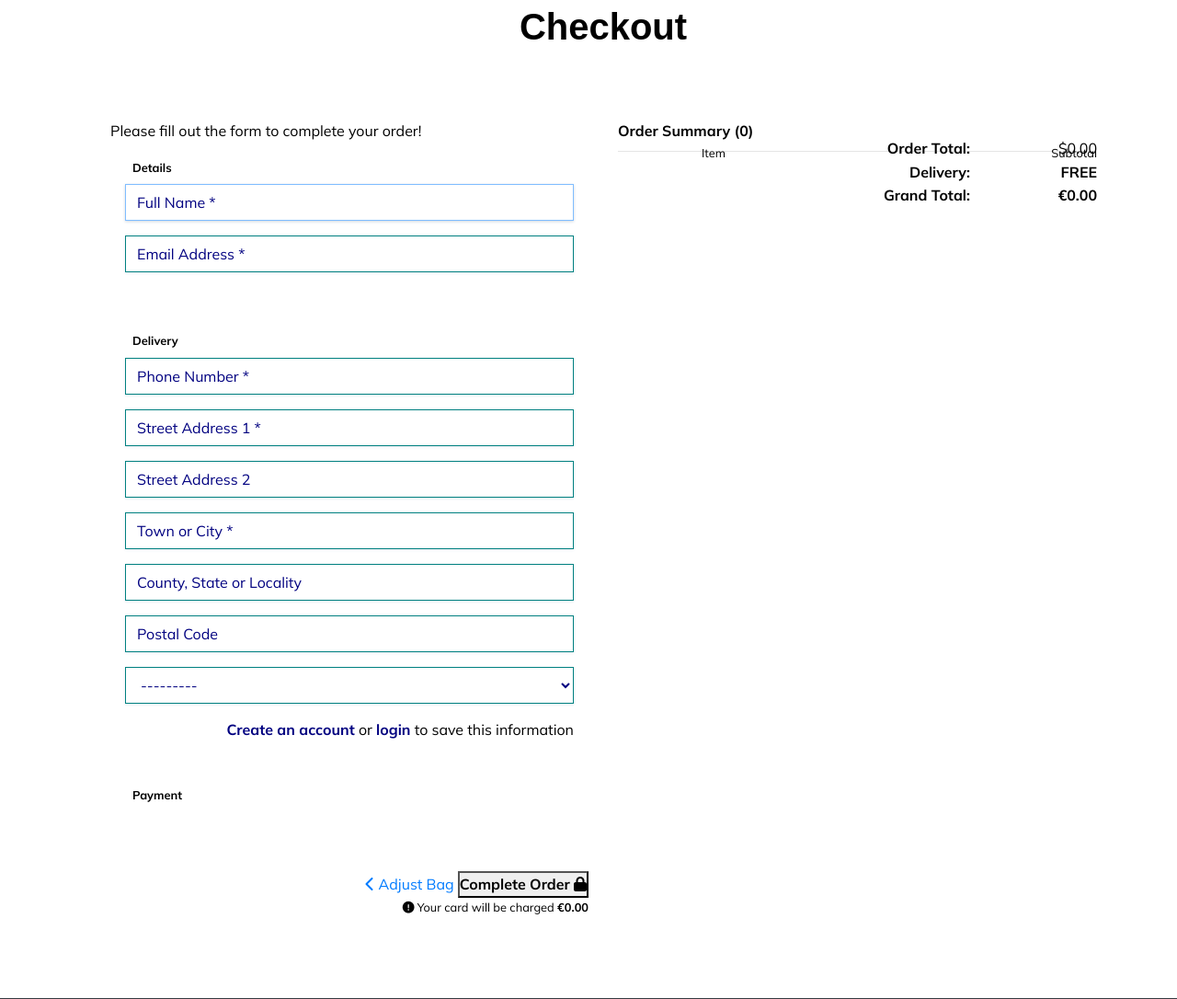
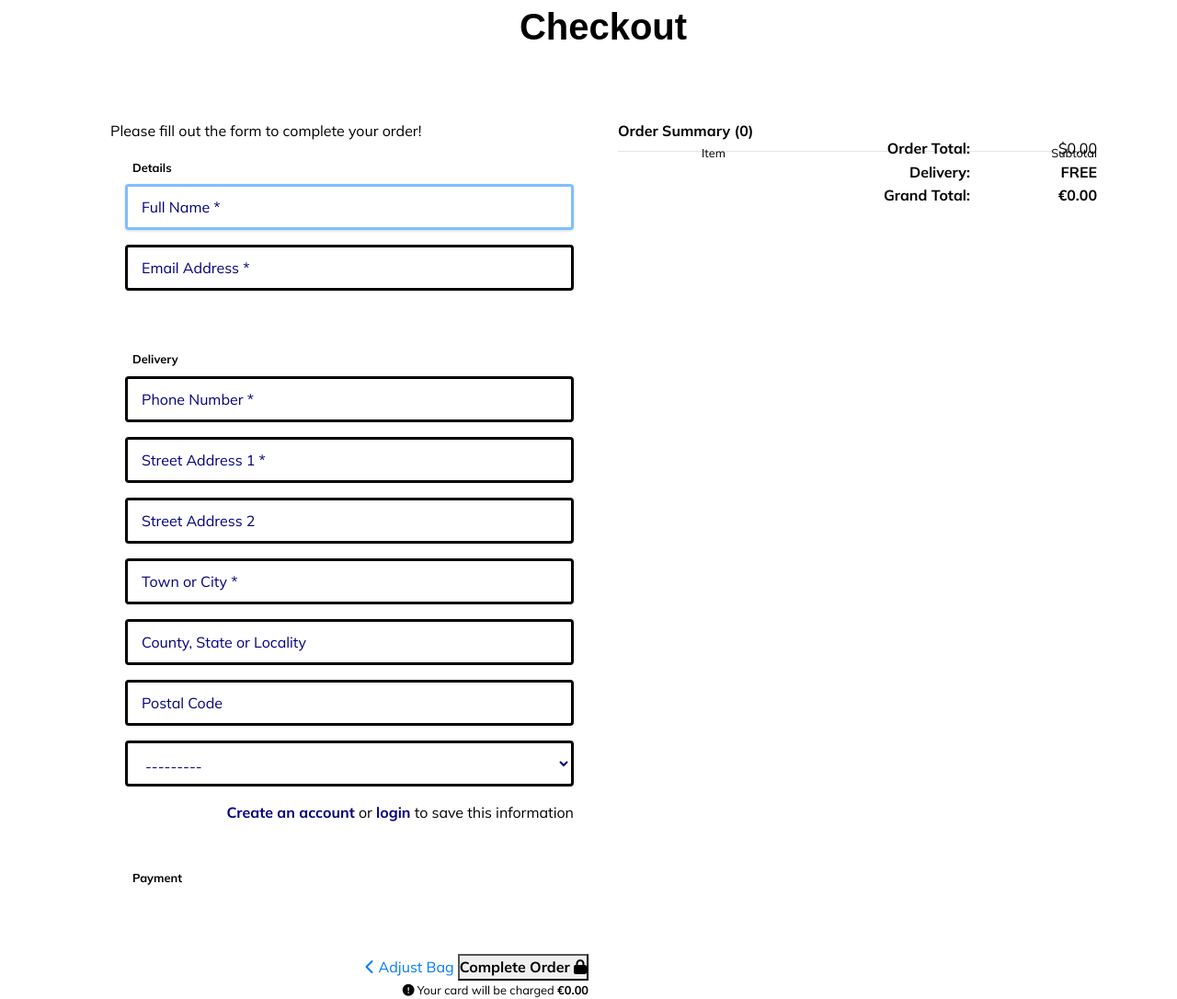
Before and after one commit to kimatron/dive-goblin1, a Django app: template checkout/templates/checkout/checkout.html in a window 1280 px wide. Shown: the part 298-1384 px from the top of the page at 92% size. Run offline with Django 3.2, Linux system fonts and the light colour scheme; the template is opened without the code that fills it: values that come from a table or form of the project are taken from there, others are empty; some libraries are stand-ins or nearby versions.

Commit message:
Add brutalist stile to stripe styling

```diff
--- a/checkout/static/checkout/css/checkout.css
+++ b/checkout/static/checkout/css/checkout.css
@@ -1,14 +1,14 @@
-.StripeElement,
-.stripe-style-input {
+/* Brutalist Stripe Elements Style */
+.StripeElement, .stripe-style-input {
   box-sizing: border-box;
-  height: 40px;
-  padding: 10px 12px;
-  border: 1px solid teal;
-  border-radius: 0px;
-  background-color: white;
-  box-shadow: 0 1px 3px 0 #E6EBF1;
-  -webkit-transition: box-shadow 150ms ease;
-  transition: box-shadow 150ms ease;
+  height: 50px;
+  padding: 15px;
+  border: 3px solid #000;
+  background-color: #fff;
+  font-family: 'Mulish', monospace;
+  font-size: 16px;
+  margin-bottom: 15px;
+  transition: all 0.3s ease;
 }
 .StripeElement--focus,
 .stripe-style-input:focus,
```
